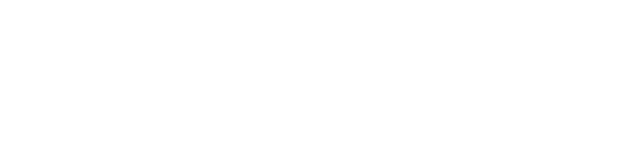
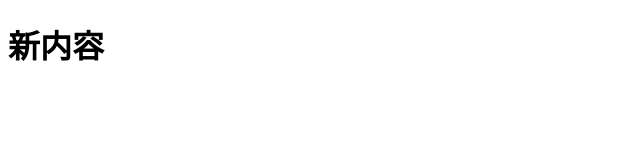
Before and after one commit to hardyTong/learning, a plain HTML site: page index.html in a window 1280 px wide. Shown: the whole page, without its empty margins (0-640 px from the left). Drawn offline with Linux system fonts and the light colour scheme.

Commit message:
加了新内容

```diff
--- a/index.html
+++ b/index.html
@@ -7,6 +7,6 @@
  <title>Search Demo</title>
 </head>
 <body>
-
+<h1>新内容</h1>
 </body>
 </html>
```
